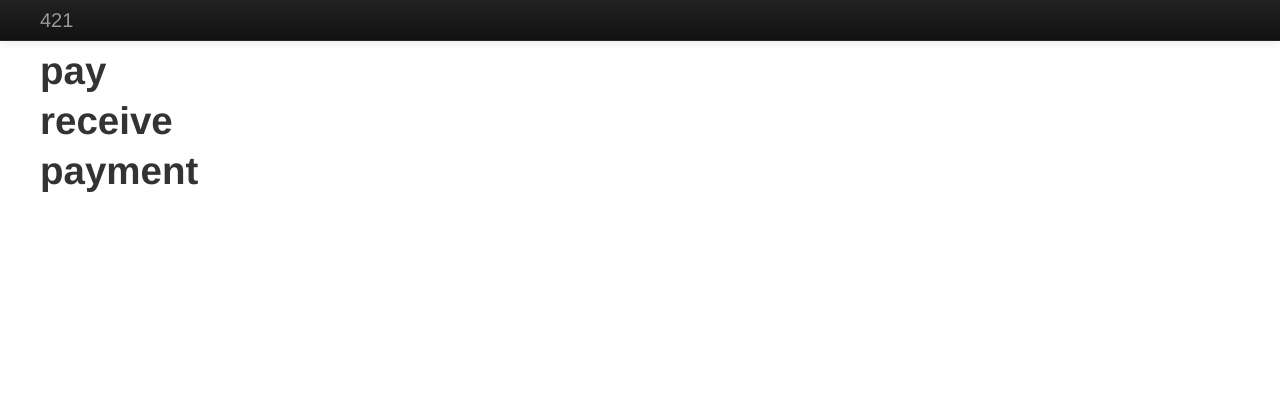
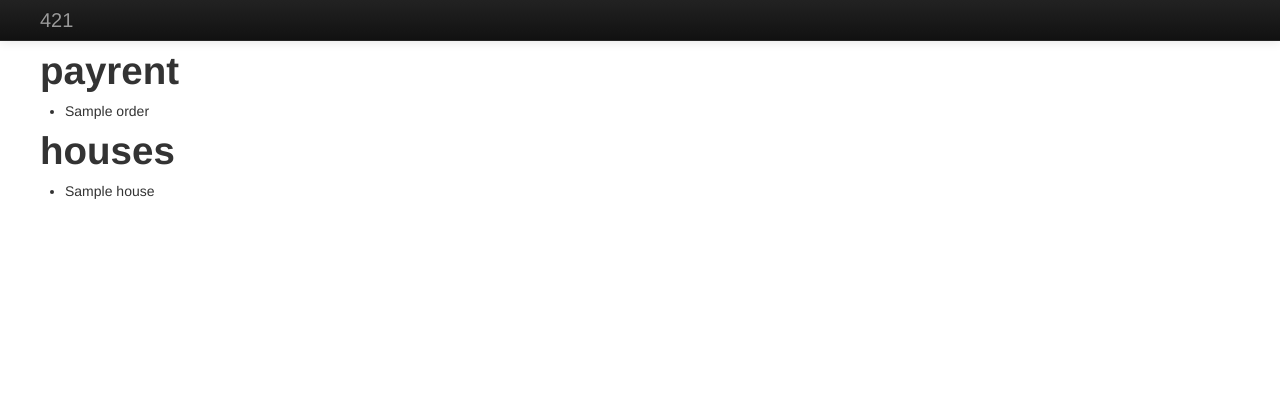
Before and after one commit to zsjss/payme, a Django app: template portal/templates/portal/portal.html in a window 1280 px wide. Shown: the top 420 px of the page. Run offline with Django 3.2, Linux system fonts and the light colour scheme; the template is opened without the code that fills it: most values are stand-ins (such as "Sample title", 1, 10 or a date in 2020); some libraries are stand-ins or nearby versions.

Commit message:
make template insistence with urls

```diff
--- a/portal/templates/portal/portal.html
+++ b/portal/templates/portal/portal.html
@@ -3,23 +3,24 @@
 {% block content %}
 <div class='container'>
     <div>
-        <h1>pay</h1>
+        <h1>payrent</h1>
         <ul>
-
+        {% for order in orders %}
+            <li>{{ order }}</li>
+        {% empty %}
+            <li> ^0^ </li>
+        {% endfor %}
         </ul>
     </div>
 
     <div>
-        <h1>receive</h1>
+        <h1>houses</h1>
         <ul>
-
-        </ul>
-    </div>
-
-    <div>
-        <h1>payment</h1>
-        <ul>
-
+        {% for house in houses %}
+            <li>{{ house }}</li>
+        {% empty %}
+            <li> ^0^ </li>
+        {% endfor %}
         </ul>
     </div>
 </div>
```
